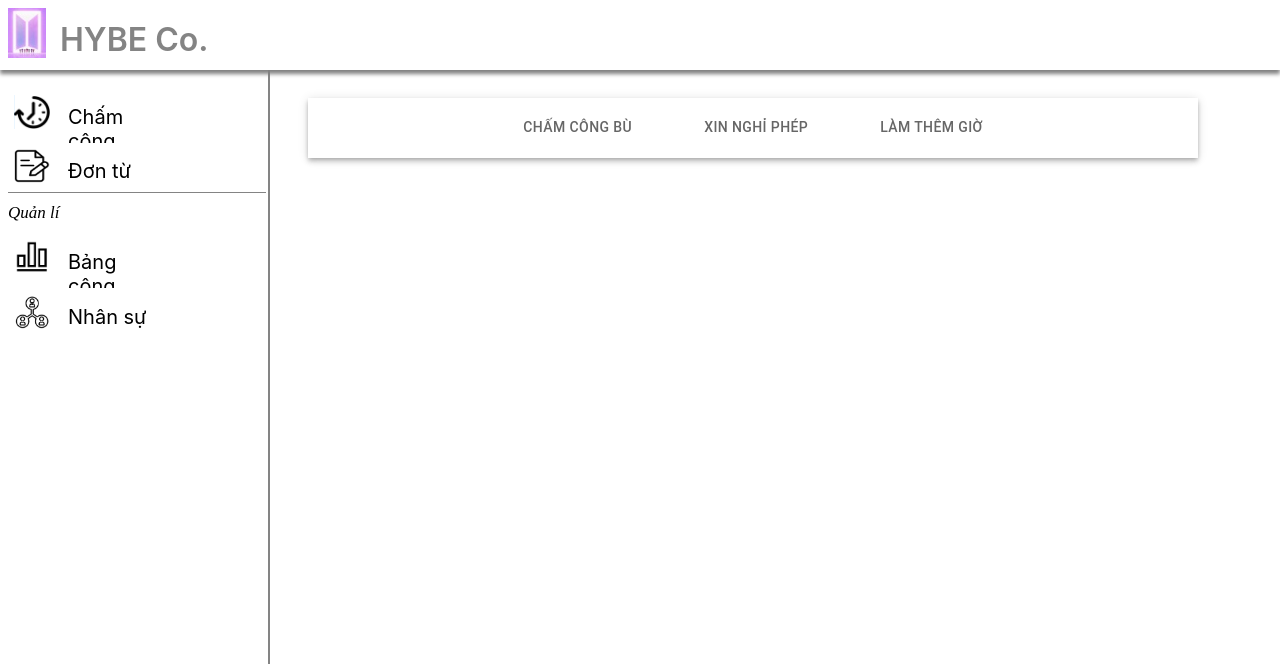
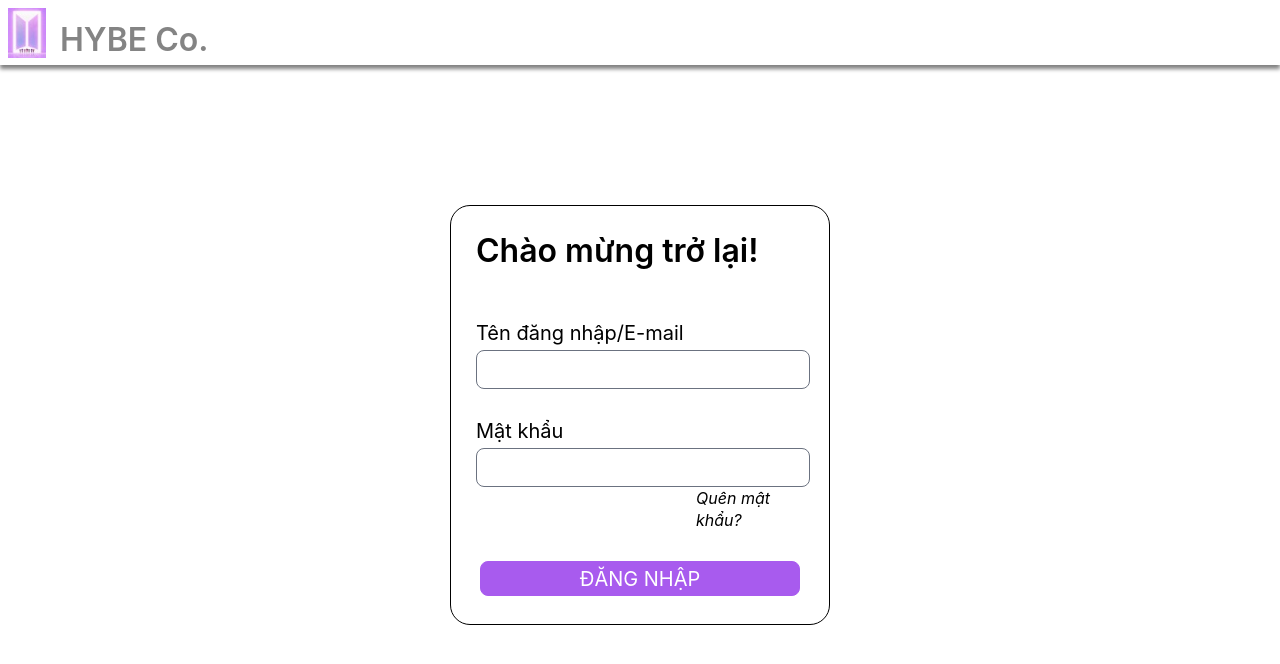
Before and after one commit to luongvantuit/kse, a React (Create React App) app in the folder fe/: page /login in a window 1280 px wide. Shown: the top 664 px of the page. Built offline with nearby package versions, Linux system fonts and the light colour scheme.

Commit message:
update Login, call API Login

```diff
--- a/fe/package.json
+++ b/fe/package.json
@@ -19,7 +19,7 @@
     "react": "^18.2.0",
     "react-calendar": "^3.7.0",
     "react-dom": "^18.2.0",
-    "react-router-dom": "^6.3.0",
+    "react-router-dom": "6",
     "react-scripts": "^2.1.3",
     "redux": "^4.2.0",
     "web-vitals": "^2.1.4"
--- a/fe/src/App.jsx
+++ b/fe/src/App.jsx
@@ -1,13 +1,22 @@
 import React from 'react';
+import { Routes, Route } from "react-router-dom";
 import './index.css';
-import Requests from './components/Requests';
+import Requests from './pages/Requests';
 
-//import Login from './components/Login';
+import Login from './pages/Login';
 
-//import Calendar from './components/Calendar';
+//import Calendar from './components/Calendar'
+
 function App() {
+
   return (
-     <Requests />
+    <React.Fragment>
+       <Routes>
+        <Route path="login" element={<Login />} />
+        <Route path="request" element={<Requests />} />
+      </Routes>
+     </React.Fragment>
+    //<Requests />
   );
 }
 
--- a/fe/src/components/Login.css
+++ b/fe/src/components/Login.css
@@ -1,6 +1,5 @@
 .login-background {
     background-image: url();
-
 }
 
 .login-container {
@@ -9,17 +8,14 @@
     height: 65px;
     left: 0px;
     top: 0px;
-
     background: #FFFFFF;
     box-shadow: 0px 4px 4px gray;
 }
 
 .jss6 {
     color: #848484;
-
     margin-top: -50px;
     margin-left: 60px;
-
     font-family: 'Inter';
     font-style: normal;
     font-weight: 600;
@@ -37,7 +33,6 @@
 
 .login-content {
     position: absolute;
-
     box-sizing: border-box;
     width: 380px;
     height: 420px;
@@ -46,12 +41,9 @@
     bottom: 0;
     right: 0;
     left: 0;
-
     padding: 25px;
-
     border: 1px solid #000000;
     border-radius: 20px;
-
     background-color: #FFFFFF;
 }
 
@@ -61,71 +53,59 @@
     height: 60px;
     left: 30px;
     top: 40px;
-
     font-family: 'Inter';
     font-style: normal;
     font-weight: 600;
     font-size: 32px;
     line-height: 39px;
     align-items: center;
-
     color: #000000;
 }
 
-.text-username, .text-password {
-
+.text-username,
+.text-password {
     margin: 30px 0;
-
     font-family: 'Inter';
     font-style: normal;
     font-weight: 400;
     font-size: 20px;
     line-height: 24px;
     align-items: center;
-
     color: #000000;
-
 }
 
 .rectangle {
-
     width: 320px;
     height: 35px;
     display: block;
     margin-left: auto;
     margin-right: auto;
     margin-top: -15px;
-
     background: #FFFFFF;
     border: 0.9px solid #6B7280;
     border-radius: 8px;
-
     font-family: 'Inter';
     font-style: normal;
     font-weight: 400;
     font-size: 20px;
     line-height: 24px;
     align-items: center;
-
     color: #000000;
 
+    padding-left: 10px;
 }
 
 .text-forgot {
-
     margin-left: 220px;
-
     font-family: 'Inter';
     font-style: italic;
     font-weight: 400;
     font-size: 16px;
     line-height: 22px;
     align-items: center;
-
 }
 
 .btn-login {
-
     width: 320px;
     height: 35px;
     left: 0px;
@@ -133,11 +113,10 @@
     display: block;
     margin-left: auto;
     margin-right: auto;
-
     background: #9333EA;
+    opacity: 0.8;
     border: 0.9px solid #9333EA;
     border-radius: 8px;
-
     font-family: 'Inter';
     font-style: normal;
     font-weight: 400;
@@ -145,6 +124,30 @@
     line-height: 20px;
     align-items: center;
     text-align: center;
-
     color: #FFFFFF;
 }
+
+.btn-login:hover {
+    cursor: pointer;
+    opacity: 1;
+}
+
+.error {
+    display: flex;
+    align-items: stretch;
+    margin-top: 6px;
+
+    font-family: 'Inter';
+    font-style: normal;
+    font-weight: 400;
+    font-size: 14px;
+    line-height: 20px;
+    align-items: center;
+    text-align: center;
+    color: red;
+}
+
+.error-icon {
+    font-size: 16px !important;
+    margin-left: 6px;
+}
--- a/fe/src/components/Requests.css
+++ b/fe/src/components/Requests.css
@@ -1,6 +1,5 @@
 .compensation-background {
   position: absolute;
-
   height: 850px;
   width: 600px;
 }
@@ -12,17 +11,14 @@
   height: 70px;
   left: 0px;
   top: 0px;
-
   background: #FFFFFF;
   box-shadow: 0px 4px 4px gray;
 }
 
 .jss6 {
   color: #848484;
-
   margin-top: -50px;
   margin-left: 60px;
-
   font-family: 'Inter';
   font-style: normal;
   font-weight: 600;
@@ -37,12 +33,11 @@
   padding: 8px;
 }
 
-.menu {
+.menu-left {
   box-sizing: content-box;
   width: 260px;
   height: 810px;
   padding-left: 0px;
-
   border-right: 2px solid #848484;
   background-color: #FFFFFF;
 }
@@ -65,17 +60,16 @@
 
 .jss9 {
   position: absolute;
-  padding-top: 10px;
   height: 40px;
   width: 100px;
-
+  top: 9px;
+  left: 50px;
   font-family: 'Inter';
   font-style: normal;
   font-weight: 400;
   font-size: 20px;
   line-height: 24px;
   align-items: center;
-
   color: #000000;
 }
 
@@ -125,10 +119,8 @@
   height: 60px;
   left: 300px;
   top: 90px;
-
   background: #FFFFFF;
   box-shadow: 0px 2px 4px -1px rgb(0 0 0 / 20%), 0px 4px 5px 0px rgb(0 0 0 / 14%), 0px 1px 10px 0px rgb(0 0 0 / 12%);
-
   flex-direction: column;
   white-space: nowrap;
 
@@ -137,9 +129,7 @@
 .jss1 {
   padding-left: 20px;
   padding-right: 100px;
-
   padding-top: 6px
-
 }
 
 .title1 {
@@ -152,16 +142,13 @@
 
 .jss4 {
   box-sizing: border-box;
-
   position: absolute;
   width: 560px;
-  height: 650px;
+  height: 668px;
   left: 160px;
   top: 90px;
-
   background: #FFFFFF;
   box-shadow: 0px 2px 4px -1px rgb(0 0 0 / 20%), 0px 4px 5px 0px rgb(0 0 0 / 14%), 0px 1px 10px 0px rgb(0 0 0 / 12%);
-
 }
 
 .jss7 {
@@ -170,7 +157,6 @@
   height: 45px;
   left: 30px;
   top: 10px;
-
   font-family: 'Inter';
   font-style: normal;
   font-weight: 400;
@@ -178,17 +164,13 @@
   line-height: 20px;
   display: flex;
   align-items: center;
-
   color: gray;
-
 }
 
 .jss10 {
-
   background: #FFFFFF;
   border: 0.9px solid gray;
   border-radius: 5px;
-
   font-family: 'Inter';
   font-style: normal;
   font-weight: 400;
@@ -196,31 +178,25 @@
   line-height: 19px;
   display: flex;
   align-items: center;
-
   color: #000000;
-
 }
 
-.rectangle {
+.rectangle-request {
   box-sizing: border-box;
-
   position: absolute;
   width: 497px;
   height: 30px;
   left: 30px;
-  top: 50px;
-
+  top: 54px;
 }
 
 .rectangle1 {
   box-sizing: border-box;
-
   position: absolute;
   width: 497px;
   height: 30px;
   left: 30px;
   top: 130px;
-
 }
 
 .jss8 {
@@ -229,14 +205,10 @@
 
 .jss11 {
   box-sizing: border-box;
-
   position: absolute;
   width: 497px;
   left: 30px;
   top: 190px;
-
-
-
 }
 
 .jss12 {
@@ -245,7 +217,6 @@
 
 .rectangle2 {
   box-sizing: border-box;
-
   position: absolute;
   width: 497px;
   height: 30px;
@@ -289,5 +260,4 @@
   height: 45px;
   left: 400px;
   top: 460px;
-
 }
--- a/fe/src/index.js
+++ b/fe/src/index.js
@@ -1,13 +1,16 @@
 import React from 'react';
 import ReactDOM from 'react-dom/client';
+import { BrowserRouter } from "react-router-dom";
 import App from './App.jsx';
 // import reportWebVitals from './reportWebVitals';
 
 const root = ReactDOM.createRoot(document.getElementById('root'));
 root.render(
-  <React.StrictMode>
-    <App />
-  </React.StrictMode>
+  // <React.StrictMode>
+    <BrowserRouter>
+      <App />
+    </BrowserRouter>
+  // { </React.StrictMode> }
 );
 
 // If you want to start measuring performance in your app, pass a function
--- /dev/null
+++ b/fe/src/pages/Login.jsx
@@ -0,0 +1,101 @@
+import React, { useState, useRef } from "react";
+import { Navigate } from "react-router-dom";
+//import Button from '@mui/material/Button';
+
+import '../components/Login.css';
+
+import Logo from "../image/image_logo_bts.PNG";
+import CloseIcon from '@mui/icons-material/Close';
+//import { styled } from '@mui/material/styles';
+
+export default function Login() {
+    const [data, setData] = useState(false);
+    const [forgot, setForgot] = useState(false);
+    const elementUsername = useRef();
+    const elementPassword = useRef();
+
+    const url = 'http://222.252.17.200:8081/api/users/login'
+
+    const postLogin = async () => {
+        try {
+            const response = await fetch(url, {
+
+                method: 'POST',
+                headers: {
+                    'Accept': '*/*',
+                    'Content-Type': 'application/json',
+                },
+                body: JSON.stringify({
+                    username: elementUsername.current.value,
+                    password: elementPassword.current.value,
+                }),
+            })
+            const jsonData = await response.json();
+            setData(jsonData.success);
+            setForgot(!jsonData.success);
+
+        } catch (error) {
+            console.error('Error:', error)
+        }
+    }
+
+    const handleSubmit = () => {
+        postLogin()
+    }
+
+    return (
+        <>
+            {data ? (
+                <Navigate to='/request' replace={true} />
+            ) : (
+                // UI Login
+                <React.Fragment>
+                    <div className="login-background">
+                        <div className='login-container'>
+                            <img src={Logo} alt='logo' className='logo' />
+                            <h6 className='jss6'>HYBE Co.</h6>
+                        </div>
+
+                        <div className='login-content'>
+                            <div className='text-center'>Chào mừng trở lại!</div>
+
+                            <div className='text-username'>
+                                <p>Tên đăng nhập/E-mail</p>
+                                <input
+                                    type="text"
+                                    className="rectangle res-user"
+                                    ref={elementUsername}
+                                />
+                            </div>
+
+                            <div className='text-password'>
+                                <p>Mật khẩu</p>
+                                <input
+                                    type="text"
+                                    className="rectangle res-pass"
+                                    ref={elementPassword}
+                                />
+
+                                <div className='text-forgot'>
+                                    <span>Quên mật khẩu?</span>
+                                </div>
+                            </div>
+
+                            <div className='btn-rectangle'>
+                                <button onClick={handleSubmit} className='btn-login'>ĐĂNG NHẬP</button>
+                            </div>
+                            {forgot && (
+                              <div className='error'>
+                                <CloseIcon className="error-icon"></CloseIcon>
+
+                                <span className="error-text"> Đăng nhập thất bại. Tài khoản hoặc Mật khẩu bị sai!</span>
+                              </div>
+                            )}
+                        </div>
+                    </div>
+                </React.Fragment>
+            )
+            }
+        </>
+    )
+}
--- a/fe/src/components/Requests.jsx
+++ b/fe/src/pages/Requests.jsx
@@ -1,8 +1,10 @@
 import React from 'react'
-import { TextField } from '@material-ui/core';
+// import { TextField } from '@material-ui/core';
+import TextField from '@mui/material/TextField';
 import Button from '@mui/material/Button';
 import Tab from '@mui/material/Tab';
 import { TabContext, TabList, TabPanel } from '@mui/lab';
+import { useState } from 'react';
 
 import { AdapterDateFns } from '@mui/x-date-pickers/AdapterDateFns';
 import { LocalizationProvider } from '@mui/x-date-pickers/LocalizationProvider';
@@ -11,7 +13,13 @@ import { TimePicker } from '@mui/x-date-pickers/TimePicker';
 import enLocale from "date-fns/locale/en-NZ";
 import { styled } from '@mui/material/styles';
 
-import './Requests.css';
+import Divider from '@mui/material/Divider';
+import Paper from '@mui/material/Paper';
+import MenuList from '@mui/material/MenuList';
+import MenuItem from '@mui/material/MenuItem';
+import ListItemText from '@mui/material/ListItemText';
+
+import '../components/Requests.css';
 
 import Logo from '../image/image_logo_bts.PNG';
 import icon1 from '../image/icon1.png';
@@ -21,9 +29,9 @@ import icon4 from '../image/icon4.png';
 import SendIcon from '@mui/icons-material/Send';
 
 
-export default function Compensation() {
+export default function Requests() {
 
-    const [value, setValue] = React.useState(null);
+    const [value, setValue] = useState('one');
 
     const handleChange = (event, newValue) => {
         setValue(newValue);
@@ -96,28 +104,34 @@ export default function Compensation() {
                     <h6 className='jss6'>HYBE Co.</h6>
                 </header>
 
-                <div className='menu'>
-                    <button className='option1'>
+                <div className='menu-left'>
+
+                    <Paper sx={{ width: 320, maxWidth: '100%'}}>
+                        <MenuList className='option'>
+                            <MenuItem className='option1'>
                                 <img src={icon1} alt='icon1' className='icon'/>
-                        <span class='jss9'>Chấm công</span>
-                    </button>
+                                <ListItemText className='jss9'>Chấm công</ListItemText>
+                            </MenuItem>
 
-                    <button className='option2'>
+                            <MenuItem className='option2'>
                                 <img src={icon2} alt='icon2' className='icon'/>
-                        <span class='jss9'>Đơn từ</span>
-                    </button>
+                                <ListItemText className='jss9'>Đơn từ</ListItemText>
+                            </MenuItem>
 
+                            <Divider />
                             <span className='text'> Quản lí </span>
 
-                    <button className='option3'>
+                            <MenuItem className='option3'>
                                 <img src={icon3} alt='icon3' className='icon'/>
-                        <span class='jss9'>Bảng công</span>
-                    </button>
+                                <ListItemText className='jss9'>Bảng công</ListItemText>
 
-                    <button className='option4'>
+                            </MenuItem>
+                            <MenuItem className='option4'>
                                 <img src={icon4} alt='icon4' className='icon'/>
-                        <span class='jss9'>Nhân sự</span>
-                    </button>
+                                <ListItemText className='jss9'>Nhân sự</ListItemText>
+                            </MenuItem>
+                        </MenuList>
+                    </Paper>
                 </div>
 
                 <div className='sub-menu' role="tablist">
@@ -139,7 +153,7 @@ export default function Compensation() {
                                     <div className='jss4'>
                                         <div className='jss5'>
                                             <span className='jss7'>Tên phòng ban:</span>
-                                            <input type='text' className='jss10 rectangle'/>
+                                            <input type='text' className='jss10 rectangle-request'/>
                                         </div>
 
                                         <div>
@@ -229,27 +243,9 @@ export default function Compensation() {
                             </div>
 
                         </TabContext>
-
                      </div>
-
                 </div>
-
-
-
-
              </div>
-
-
-
-
-
-
-
-
-
-
-
-
         </React.Fragment>
     )
 }
```
Also changed, not shown: fe/src/components/Calendar.jsx (+36 -22 lines), fe/src/components/Login.jsx (deleted, +0 -52 lines), 1 other file (tests, documents, lock files or other folders). Lines whose indentation alone changed are shown as unchanged.
